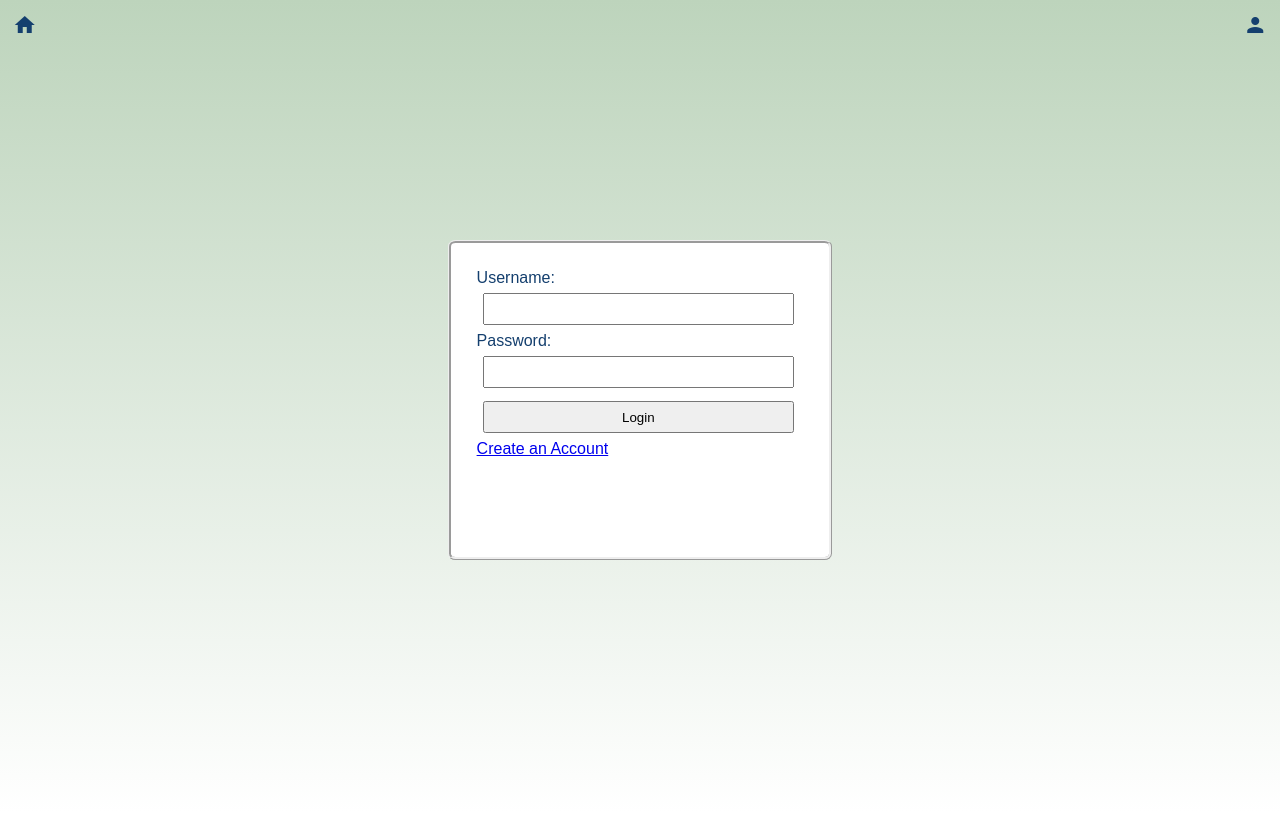
After one commit to SKel1817/on-it, a Flask app: page /login in a window 1280 px wide. The commit adds this page. Run offline with Flask 3, Linux system fonts and the light colour scheme.

Commit message:
index and login

```diff
--- a/app.py
+++ b/app.py
@@ -16,5 +16,9 @@ app = Flask(__name__)
 def index():
     return render_template("index.html")
 
+@app.route('/login')
+def login():
+    return render_template("login.html")
+
 if __name__ == "__main__":
     app.run(host="0.0.0.0", port=5000)
--- a/static/style.css
+++ b/static/style.css
@@ -1,4 +1,99 @@
+/*
+Pale Green - #BDD4BC
+Moss Green - #4F5D2F
+Pale Blue - #C1D1E4
+Slate Blue - #545E75
+Dark Blue - #05172A
+(Alt Dark Blue - #143F6E)
+*/
+
+* {
+    margin: 0;
+    padding: 0;
+    box-sizing: border-box;
+}
+
+html {
+    background: linear-gradient(to bottom, #BDD4BC 0%, #ffffff 100%);
+}
+
+#fRight {
+    float: right;
+}
+
+#fLeft {
+    float: left;
+}
+
+.nav {
+    margin: 1%;
+}
+
+.material-icons {
+    color: #143F6E;
+}
+
 body {
     font-family: Arial, sans-serif;
     text-align: center;
+    margin: auto;
+    height: 100vh;
+    align-items: center;
+    overflow-y: hidden;
 }
+
+
+.contentContainer {
+    padding: 2%;
+    height: 70%;
+    width: 50%;
+
+    border: ridge;
+    border-radius: 2%;
+
+    position: absolute;
+    top: 50%;
+    left: 50%;
+    transform: translate(-50%, -50%);
+
+    background-color: #ffffff;
+    text-align: center;
+
+    overflow-y: auto;
+}
+
+.contentContainer input {
+    width: auto;
+    padding: 1%;
+    text-align: center;
+}
+
+
+.loginContainer {
+    padding: 2%;
+    height: 40%;
+    width: 30%;
+
+    border: ridge;
+    border-radius: 2%;
+
+    position: absolute;
+    top: 50%;
+    left: 50%;
+    transform: translate(-50%, -50%);
+
+    background-color: #ffffff;
+    text-align: left;
+
+    overflow-y: auto;
+}
+
+.loginContainer form {
+    color: #143F6E;
+}
+
+.loginContainer input {
+    width: 95%;
+    padding: 2%;
+    margin: 2%;
+}
--- /dev/null
+++ b/templates/login.html
@@ -0,0 +1,33 @@
+<!DOCTYPE html>
+<html lang="en">
+  <head>
+    <meta charset="UTF-8" />
+    <meta name="viewport" content="width=device-width, initial-scale=1.0" />
+    <title>on-it</title>
+    <link rel="on-it icon" href="" type="image/x-icon" />
+    <link rel="stylesheet" href="../static/style.css" />
+    <link rel="stylesheet" href="https://fonts.googleapis.com/icon?family=Material+Icons">
+    <script src="../static/script.js"></script>
+  </head>
+
+<header>
+    <nav class="nav">
+      <a href="{{ url_for('index') }}"><i class="material-icons" id="fLeft">home</i></a>
+      <a href="{{ url_for('login') }}"><i class="material-icons" id="fRight">person</i></a>
+    </nav>
+</header>
+
+  <body class="body">
+    <div class="loginContainer">
+      <form action="" method="">
+        <label for="username">Username:</label>
+        <input type="text" id="username" name="username" required>
+        <label for="password">Password:</label>
+        <input type="password" id="password" name="password" required>
+        <input type="submit" value="Login">
+        <!-- Placeholder until we make a create an account page -->
+        <a href="{{ url_for('index') }}"><label>Create an Account</label></a>
+      </form>
+    </div>
+  </body>
+</html>
```
Also changed, not shown: templates/index.html (+37 -10 lines), static/script.js (line endings or trailing spaces).
